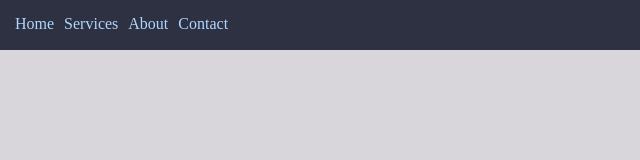
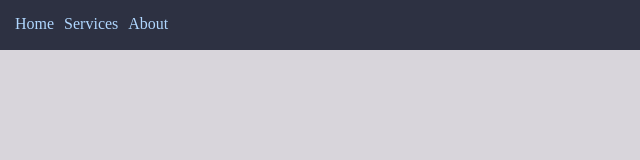
Before and after one commit to Anikethsubhas/webapp-test, a plain HTML site: page index.html in a window 1280 px wide. Shown: the full height of the page, 0-640 px from the left. Drawn offline with Linux system fonts and the light colour scheme.

Commit message:
remove contact

```diff
--- a/index.html
+++ b/index.html
@@ -12,7 +12,7 @@
             <li><a href="">Home</a></li>
             <li><a href="">Services</a></li>
             <li><a href="">About</a></li>
-            <li><a href="">Contact</a></li>
+            <!-- <li><a href="">Contact</a></li> -->
         </ul>
     </div>
 </body>
```
